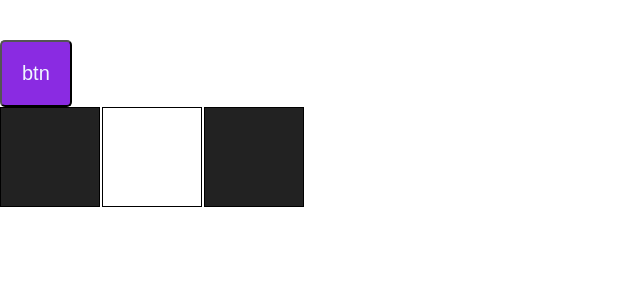
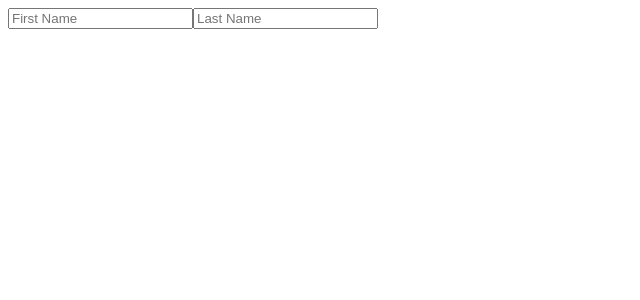
Before and after one commit to SouchenOu/ReactJs-course-meta-advanced, a React (Create React App) app in the folder my-app/: page / in a window 1280 px wide. Shown: the top 300 px of the page, without its empty margins (0-640 px from the left). Built offline with nearby package versions, Linux system fonts and the light colour scheme.

Commit message:
finish challenge18

```diff
--- a/my-app/public/index.html
+++ b/my-app/public/index.html
@@ -10,34 +10,40 @@
       content="Web site created using create-react-app"
     />
     <link rel="apple-touch-icon" href="%PUBLIC_URL%/logo192.png" />
-    <!--
-      manifest.json provides metadata used when your web app is installed on a
-      user's mobile device or desktop. See https://developers.google.com/web/fundamentals/web-app-manifest/
-    -->
+
     <link rel="manifest" href="%PUBLIC_URL%/manifest.json" />
-    <!--
-      Notice the use of %PUBLIC_URL% in the tags above.
-      It will be replaced with the URL of the `public` folder during the build.
-      Only files inside the `public` folder can be referenced from the HTML.
 
-      Unlike "/favicon.ico" or "favicon.ico", "%PUBLIC_URL%/favicon.ico" will
-      work correctly both with client-side routing and a non-root public URL.
-      Learn how to configure a non-root public URL by running `npm run build`.
-    -->
     <title>React App</title>
   </head>
   <body>
-    <noscript>You need to enable JavaScript to run this app.</noscript>
     <div id="root"></div>
-    <!--
-      This HTML file is a template.
-      If you open it directly in the browser, you will see an empty page.
 
-      You can add webfonts, meta tags, or analytics to this file.
-      The build step will place the bundled scripts into the <body> tag.
+    <!-- <form  action="" method="POST" id="my-form">
+      <label for="first-name">First Name:</label>
+      <input
+        type="text"
+        id="first-name"
+        name="firstName"
+        class="input"
 
-      To begin the development, run `npm start` or `yarn start`.
-      To create a production bundle, use `npm run build` or `yarn build`.
-    -->
+      />
+
+      <br />
+
+      <label for="last-name">Last Name: </label>
+        <input
+          type="text"
+          id="last-name"
+          name="lastName"
+          class="input"
+
+        />
+      <br />
+
+      <input type="submit" value="Submit" />
+
+    </form>
+
+    <script src="./index.js"></script> -->
   </body>
 </html>
--- /dev/null
+++ b/my-app/src/challenge18.js
@@ -0,0 +1,35 @@
+/**********Forms */
+
+
+/*******Build a Meme Generator Form input practice **********/
+
+import React from "react";
+
+
+function Challenge18()
+{
+    const [firstName, setFirstName] = React.useState("");
+    const [lastName, setLastName] = React.useState("");
+
+    console.log(firstName);
+    console.log(lastName);
+    function handleChange1(event)
+    {
+        //window.alert("Changed");
+        setFirstName(event.target.value);
+    }
+    function handleChange2(event)
+    {
+        setLastName(event.target.value);
+    }
+    return (
+        <form>
+            <input type="text" placeholder="First Name" onChange={handleChange1}></input>
+            <input type="text" placeholder="Last Name" onChange={handleChange2}></input>
+
+        </form>
+    )
+}
+
+
+export default Challenge18;
--- a/my-app/src/index.js
+++ b/my-app/src/index.js
@@ -17,7 +17,11 @@ import './index.css';
 // import Challenge16 from './challenge16';
 
 import reportWebVitals from './reportWebVitals';
-import Challenge17 from './challenge17';
+// import Challenge17 from './challenge17';
+import Challenge18 from './challenge18';
+
+
+
 
 
 
@@ -87,9 +91,10 @@ root.render(
     {/* <Challenge15 /> */}
     {/* <Challenge14 /> */}
     {/* <Challenge16/> */}
-    <Challenge17
+    {/* <Challenge17
       darkMode = {false}
-    />
+    /> */}
+    <Challenge18/>
 
 
 
```
Also changed, not shown: my-app/public/index.js (added, +16 -0 lines), 1 other file (tests, documents, lock files or other folders).
